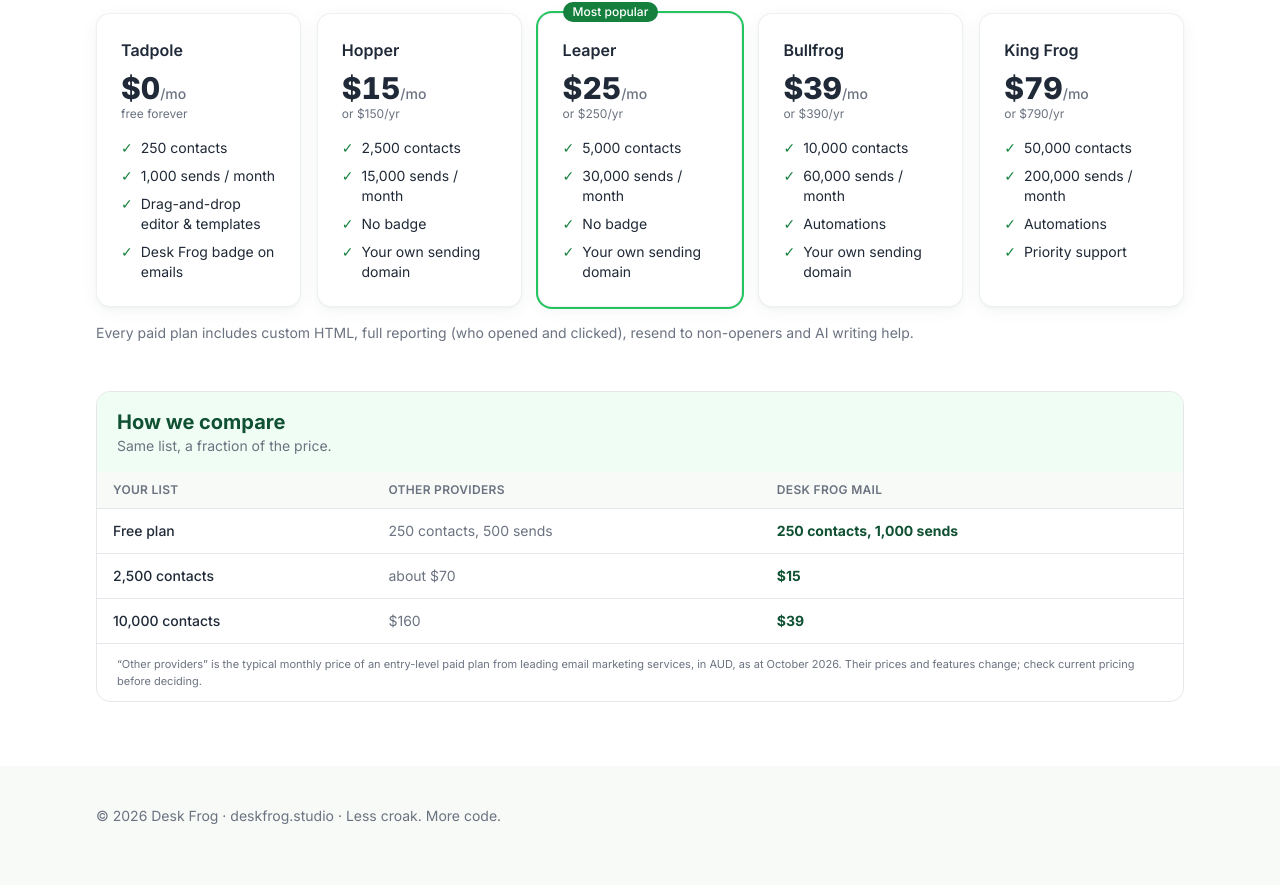
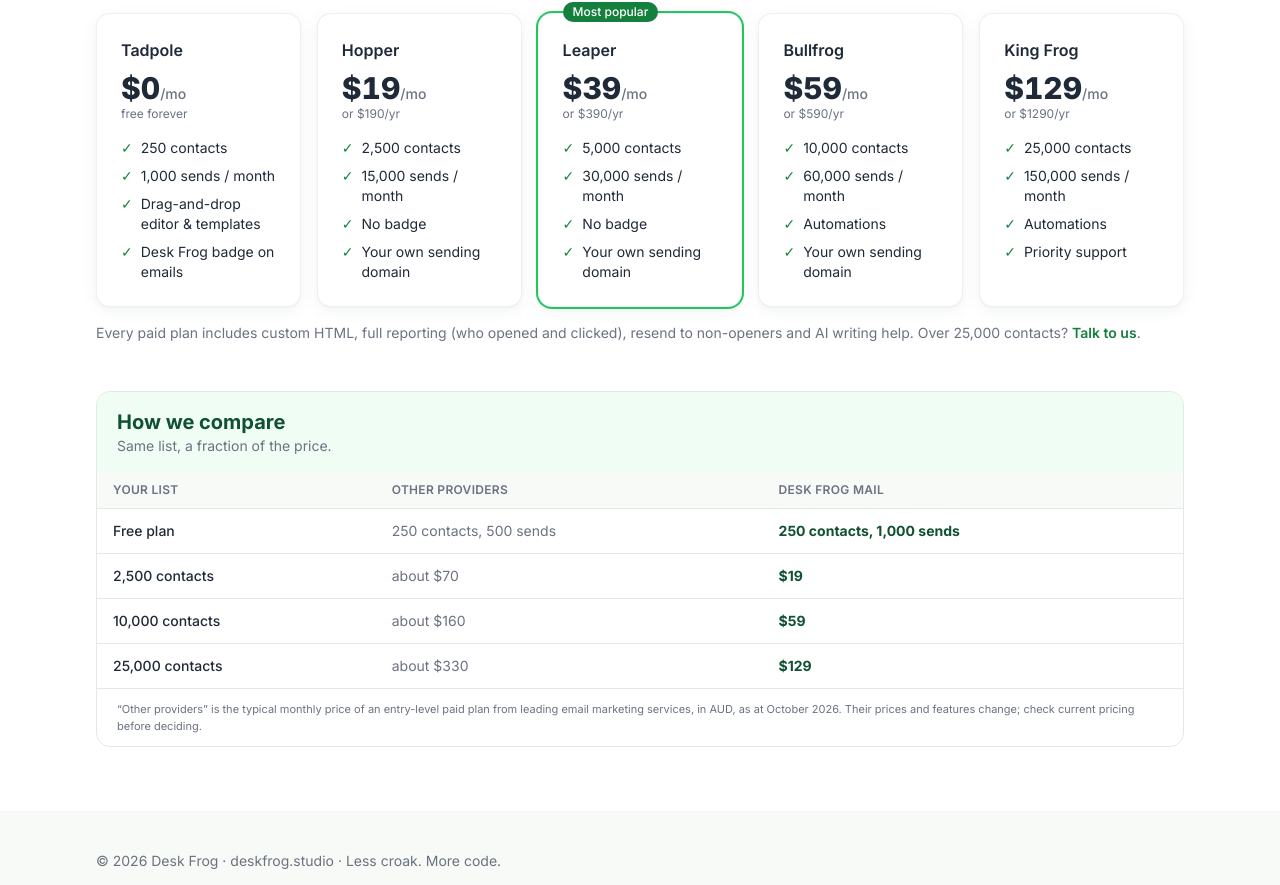
Before and after one commit to tamprd/deskfrog-mail, a Next.js app: page / in a window 1280 px wide. Shown: the part 771-1656 px from the top of the page. Built offline with nearby package versions, Linux system fonts and the light colour scheme.

Commit message:
Pricing: four paid levels up to 25,000 contacts, custom above
Co-Authored-By: Claude Opus 5.5 <noreply@anthropic.com>
Claude-Session: https://claude.ai/code/session_018ZCavYxrTCNekCScghoPQD

```diff
--- a/src/app/page.tsx
+++ b/src/app/page.tsx
@@ -4,17 +4,18 @@ import { Frog, Logo } from "@/components/frog";
 // AUD, GST inclusive. Annual = 10 × monthly (2 months free).
 const tiers = [
   { name: "Tadpole", price: 0, items: ["250 contacts", "1,000 sends / month", "Drag-and-drop editor & templates", "Desk Frog badge on emails"] },
-  { name: "Hopper", price: 15, items: ["2,500 contacts", "15,000 sends / month", "No badge", "Your own sending domain"] },
-  { name: "Leaper", price: 25, popular: true, items: ["5,000 contacts", "30,000 sends / month", "No badge", "Your own sending domain"] },
-  { name: "Bullfrog", price: 39, items: ["10,000 contacts", "60,000 sends / month", "Automations", "Your own sending domain"] },
-  { name: "King Frog", price: 79, items: ["50,000 contacts", "200,000 sends / month", "Automations", "Priority support"] },
+  { name: "Hopper", price: 19, items: ["2,500 contacts", "15,000 sends / month", "No badge", "Your own sending domain"] },
+  { name: "Leaper", price: 39, popular: true, items: ["5,000 contacts", "30,000 sends / month", "No badge", "Your own sending domain"] },
+  { name: "Bullfrog", price: 59, items: ["10,000 contacts", "60,000 sends / month", "Automations", "Your own sending domain"] },
+  { name: "King Frog", price: 129, items: ["25,000 contacts", "150,000 sends / month", "Automations", "Priority support"] },
 ];
 
 // Comparison with typical pricing elsewhere (entry-level paid plan, AUD per month).
 const compare = [
   { contacts: "Free plan", them: "250 contacts, 500 sends", us: "250 contacts, 1,000 sends" },
-  { contacts: "2,500 contacts", them: "about $70", us: "$15" },
-  { contacts: "10,000 contacts", them: "$160", us: "$39" },
+  { contacts: "2,500 contacts", them: "about $70", us: "$19" },
+  { contacts: "10,000 contacts", them: "about $160", us: "$59" },
+  { contacts: "25,000 contacts", them: "about $330", us: "$129" },
 ];
 
 export default function Home() {
@@ -64,7 +65,7 @@ export default function Home() {
               </div>
             ))}
           </div>
-          <p className="mt-4 text-sm text-muted">Every paid plan includes custom HTML, full reporting (who opened and clicked), resend to non-openers and AI writing help.</p>
+          <p className="mt-4 text-sm text-muted">Every paid plan includes custom HTML, full reporting (who opened and clicked), resend to non-openers and AI writing help. Over 25,000 contacts? <a className="font-semibold text-frog-700 hover:underline" href="mailto:hello@deskfrog.studio">Talk to us</a>.</p>
 
           <div className="mt-12 overflow-hidden rounded-xl border border-line">
             <div className="bg-frog-50 px-5 py-4">
```
Also changed, not shown: 2 other files (tests, documents, lock files or other folders).
